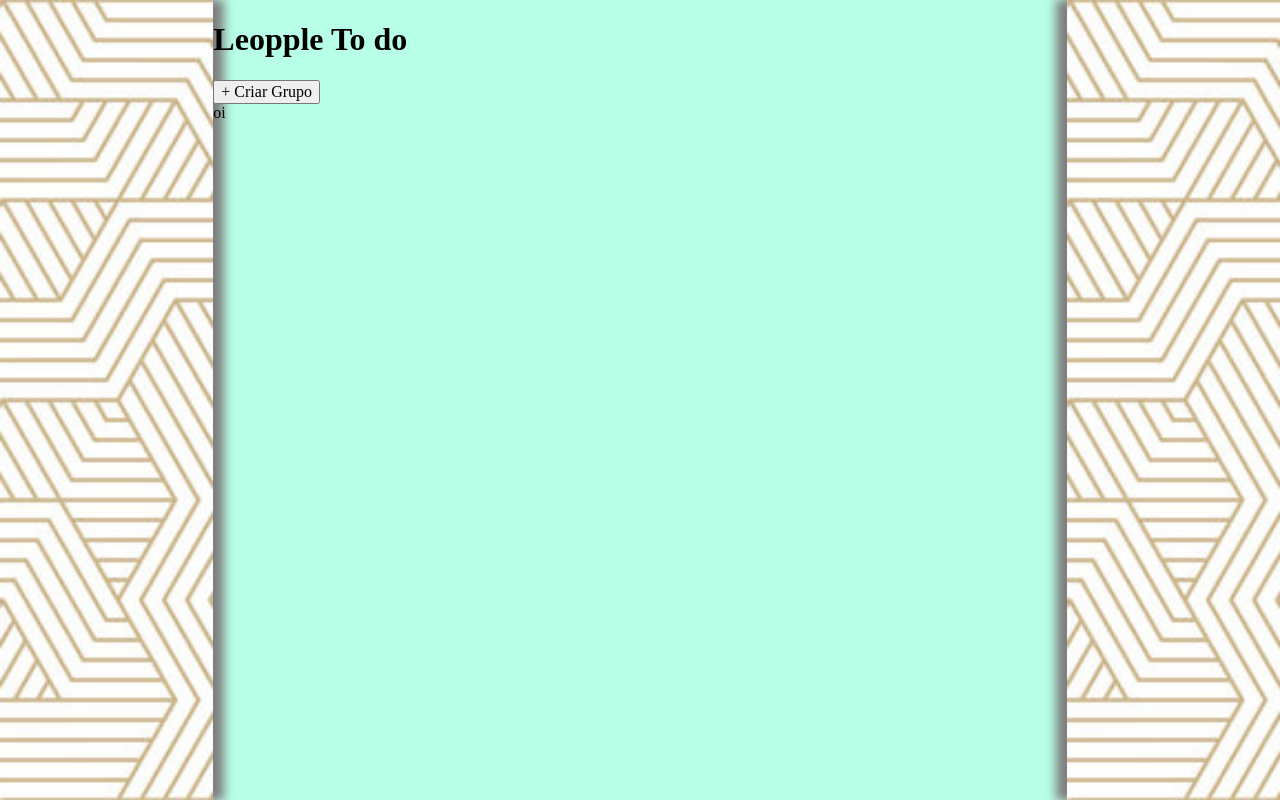
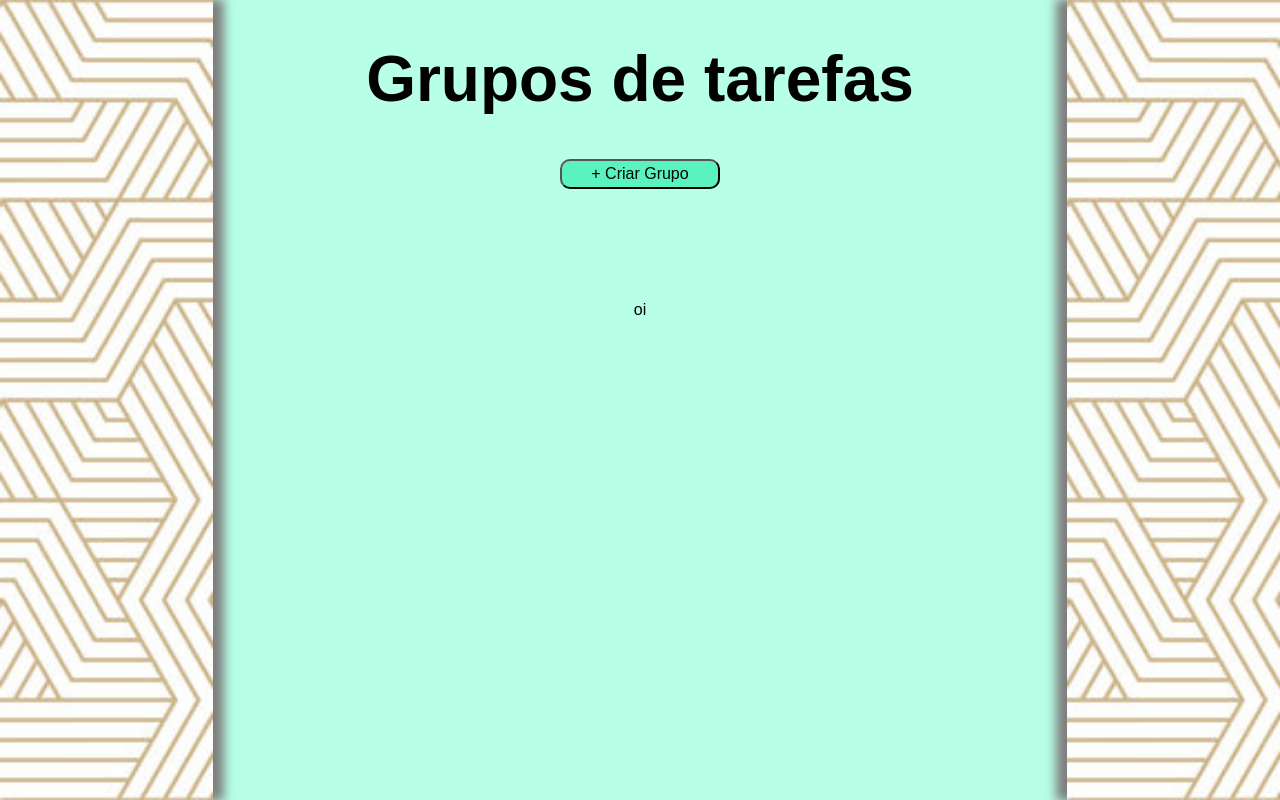
Before and after one commit to LeonardoMelloTrindade/to-do-list, a Vue app: page / in a window 1280 px wide. Built offline with nearby package versions, Linux system fonts and the light colour scheme.

Commit message:
style: estiliza title e button

```diff
--- a/src/components/container/containerMain.vue
+++ b/src/components/container/containerMain.vue
@@ -19,4 +19,6 @@
   grid-template-columns: 1fr 4fr 1fr;
   height: 100%;
 }
+
+
 </style>
--- a/src/components/layout/centerContent.vue
+++ b/src/components/layout/centerContent.vue
@@ -6,8 +6,21 @@
     <article>
       <slot name="button"></slot>
     </article>
-    <main>
+    <main class="container-lists">
       <slot name="list"></slot>
     </main>
   </main>
 </template>
+
+<style scoped>
+main {
+  display: flex;
+  flex-direction: column;
+  align-items: center;
+}
+
+.container-lists {
+  margin-top: 7em;
+}
+
+</style>
--- a/src/components/ui/btnAdd.vue
+++ b/src/components/ui/btnAdd.vue
@@ -3,12 +3,24 @@
 </template>
 
 <script setup lang="ts">
+import { theme } from '@/styles/theme';
+
 const { label } = defineProps(['label']);
+
 
 </script>
 
-<style scope>
+<style scoped>
 button {
+  background-color: v-bind('theme.highlight');
+  width: 10em;
+  height: 30px;
+  cursor: pointer;
+  border-radius: 10px;
+}
 
+button:hover {
+  box-shadow: 3px 5px 1px #7e7e7e;
+  transition: 0.5s;
 }
 </style>
--- a/src/components/ui/titleHeader.vue
+++ b/src/components/ui/titleHeader.vue
@@ -7,8 +7,8 @@
 
 </script>
 
-<style scope>
+<style scoped>
 h1 {
-
+  font-size: 4em;
 }
 </style>
--- a/src/main.css
+++ b/src/main.css
@@ -9,4 +9,5 @@
 html, body, #app {
     background-color: var(--background);
     height: 100%;
+    font-family: Arial, Helvetica, sans-serif;
 }
--- a/src/pages/ListGroups.vue
+++ b/src/pages/ListGroups.vue
@@ -3,7 +3,7 @@
     <template #main>
       <CenterContent>
         <template #title>
-          <TitleHeader title="Leopple To do " />
+          <TitleHeader title="Grupos de tarefas" />
         </template>
         <template #button>
           <BtnAdd label=" + Criar Grupo "/>
@@ -21,9 +21,4 @@
 import TitleHeader from '@/components/ui/TitleHeader.vue';
 import CenterContent from '@/components/layout/CenterContent.vue';
 import BtnAdd from '@/components/ui/BtnAdd.vue';
-
 </script>
-
-<style scope>
-h1 {}
-</style>
--- a/src/styles/theme.ts
+++ b/src/styles/theme.ts
@@ -2,6 +2,6 @@
   primary: '#10e68e',
   secondary: '#35eca7',
   background: '#b8ffe7',
-  background_alternative: '#5af3c0',
-  highlight: '#a4fff2'
+  background_alternative: '#a4fff2',
+  highlight: '#5af3c0'
 };
```
